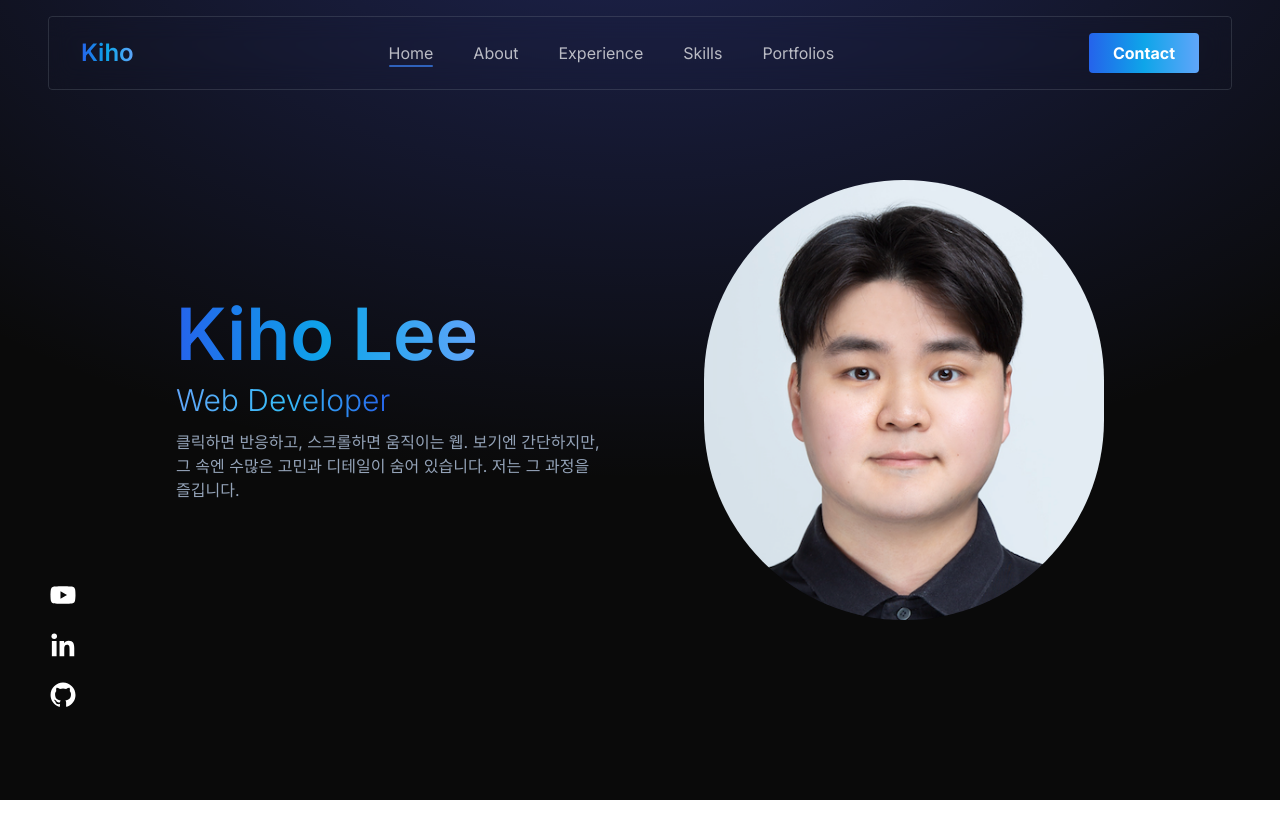
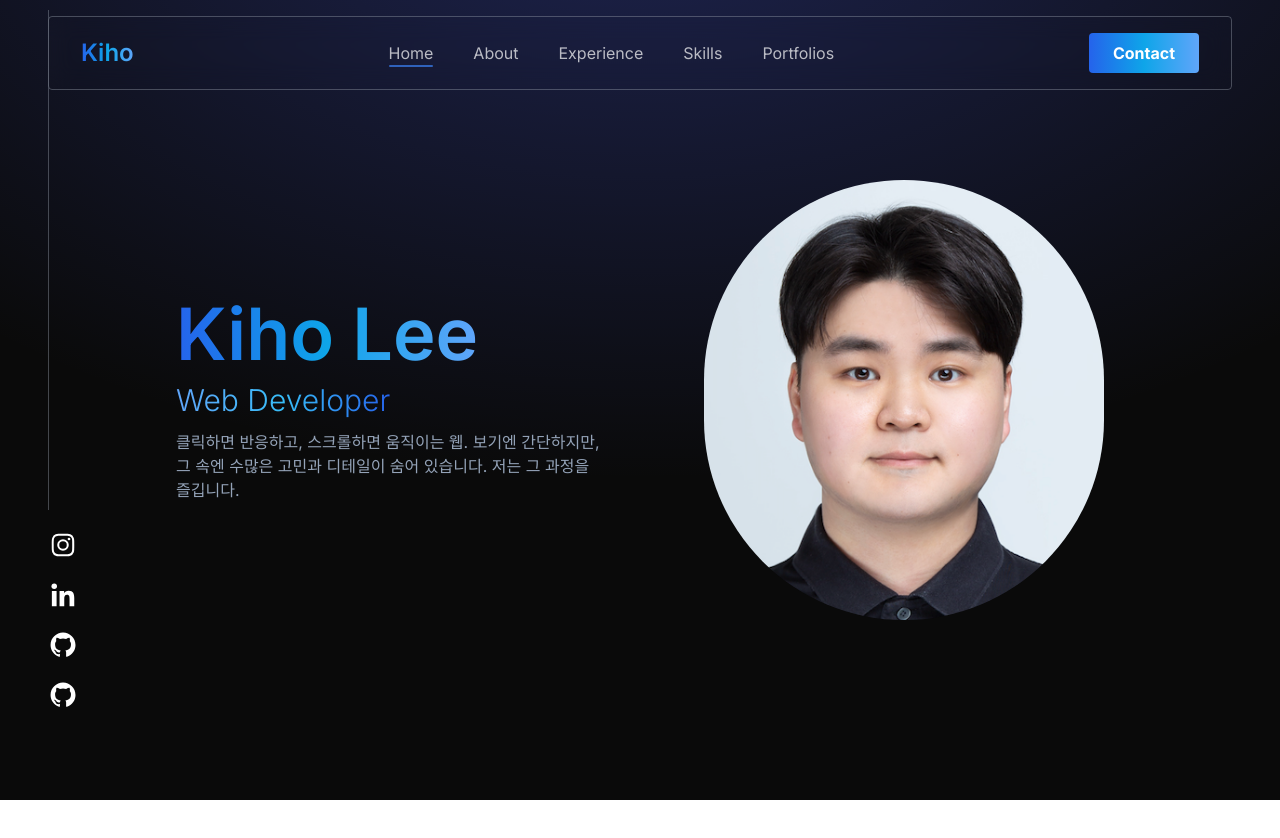
Before and after one commit to issign/about-me-react, a React (Vite) app: page / in a window 1280 px wide. Shown: the top 838 px of the page. Built offline with nearby package versions, Linux system fonts and the light colour scheme.

Commit message:
[Update] Add Icon component for reusability

```diff
--- a/src/components/sections/Home.js
+++ b/src/components/sections/Home.js
@@ -1,7 +1,7 @@
-import React from "react";
+import Icon from "../ui/Icon";
 import { BiLogoGithub } from "react-icons/bi";
 import { BiLogoLinkedin } from "react-icons/bi";
-import { BiLogoYoutube } from "react-icons/bi";
+import { BiLogoInstagram } from "react-icons/bi";
 import { motion } from "framer-motion";
 
 const Home = () => {
@@ -43,10 +43,32 @@ const Home = () => {
         />
       </motion.div>
 
-      <div className="flex flex-col-reverse gap-5 mt-3 absolute left-0 ml-12 pb-24 min-h-screen">
-        <BiLogoGithub className="text-2xl md:text-3xl text-white cursor-pointer hover:scale-110 hover:text-indigo-500 hover:rotate-12 transition-all duration-300 ease-in-out" />
-        <BiLogoLinkedin className="text-2xl md:text-3xl text-white cursor-pointer hover:scale-110 hover:text-blue-500 hover:rotate-12 transition-all duration-300 ease-in-out" />
-        <BiLogoYoutube className="text-2xl md:text-3xl text-white cursor-pointer hover:scale-110 hover:text-red-500 hover:-rotate-12 transition-all duration-300 ease-in-out" />
+      <div className="hidden md:flex flex-col-reverse gap-5 mt-3 absolute left-0 ml-12 pb-24 min-h-screen">
+        <Icon
+          className="hover:text-[#4078c0] hover:-rotate-12"
+          href="https://github.com/issign"
+        >
+          <BiLogoGithub />
+        </Icon>
+        <Icon
+          className="hover:text-indigo-500 hover:rotate-12"
+          href="https://github.com/kiho2734?tab=repositories"
+        >
+          <BiLogoGithub />
+        </Icon>
+        <Icon
+          className="hover:text-blue-500 hover:-rotate-12"
+          href="https://www.linkedin.com/in/kiholeedeveloper/"
+        >
+          <BiLogoLinkedin />
+        </Icon>
+        <Icon
+          className="hover:text-[#C1275A] hover:rotate-12"
+          href="https://www.instagram.com/kiho_lee2734/"
+        >
+          <BiLogoInstagram />
+        </Icon>
+        <div className="border-l lg:h-[500px] border-gray-400 border-opacity-40"></div>
       </div>
     </div>
   );
--- a/src/components/sections/Navbar.js
+++ b/src/components/sections/Navbar.js
@@ -67,7 +67,7 @@ function Navbar() {
 
   return (
     <header className="fixed top-0 w-full z-50 ">
-      <nav className="mx-12 my-4 px-6 py-4 lg:px-8 backdrop-blur-md rounded border border-gray-400 border-opacity-20 flex items-center justify-between text-white">
+      <nav className="mx-12 my-4 px-6 py-4 lg:px-8 backdrop-blur-md rounded border border-gray-400 border-opacity-40 flex items-center justify-between text-white">
         <a
           href="#about"
           className="text-xl md:text-2xl font-semibold color-primary text-transparent bg-clip-text hover:scale-110 transition-all duration-300"
--- /dev/null
+++ b/src/components/ui/Icon.js
@@ -0,0 +1,11 @@
+const Icon = ({ href, className, children }) => {
+  const classes = `text-2xl md:text-3xl text-white cursor-pointer hover:scale-110 transition-all duration-300 ease-in-out ${className}`;
+
+  return (
+    <a href={href} className={classes} target="_blank">
+      {children}
+    </a>
+  );
+};
+
+export default Icon;
--- a/src/components/ui/Link.js
+++ b/src/components/ui/Link.js
@@ -13,7 +13,7 @@ const Link = ({ href, children, desktop, mobile, isActive, ...rest }) => {
 
   return (
     <li>
-      <a href={href} {...rest} className={classes}>
+      <a href={href} {...rest} className={classes} target="_blank">
         {children}
       </a>
     </li>
```
